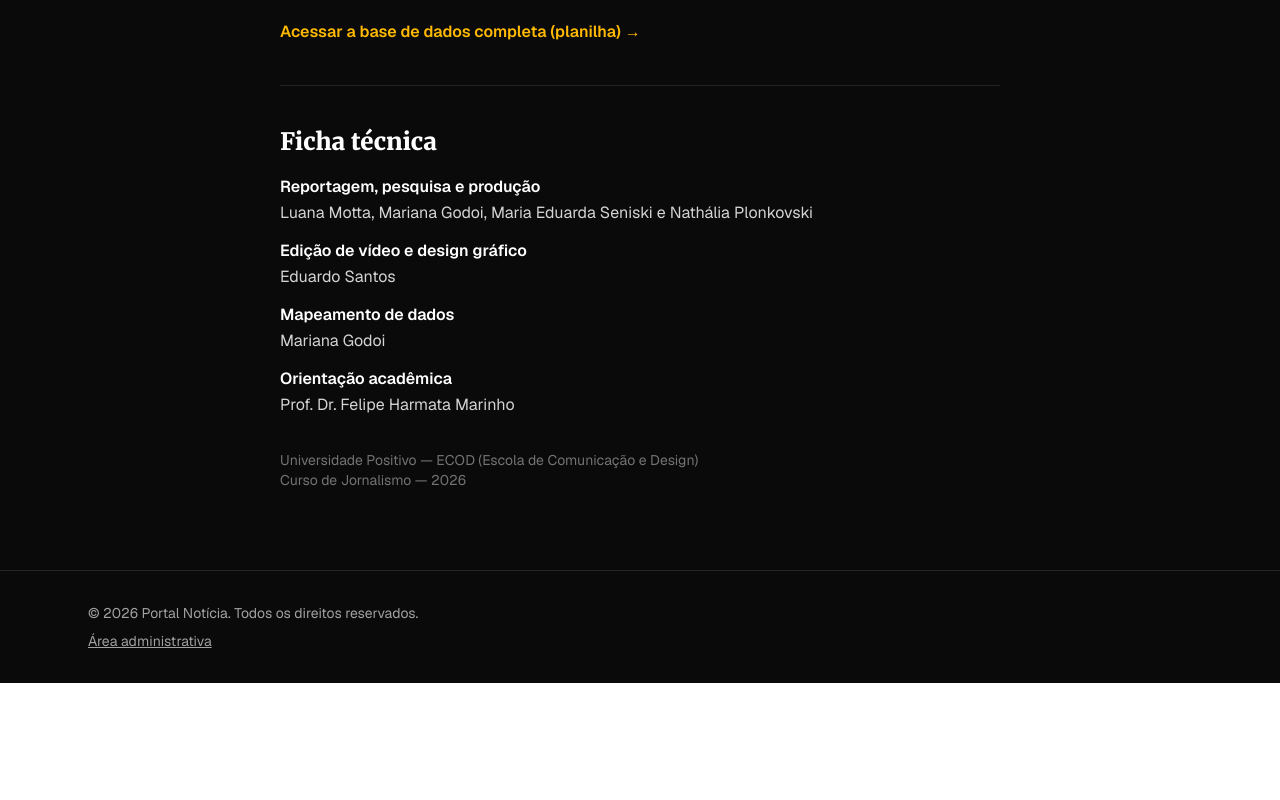
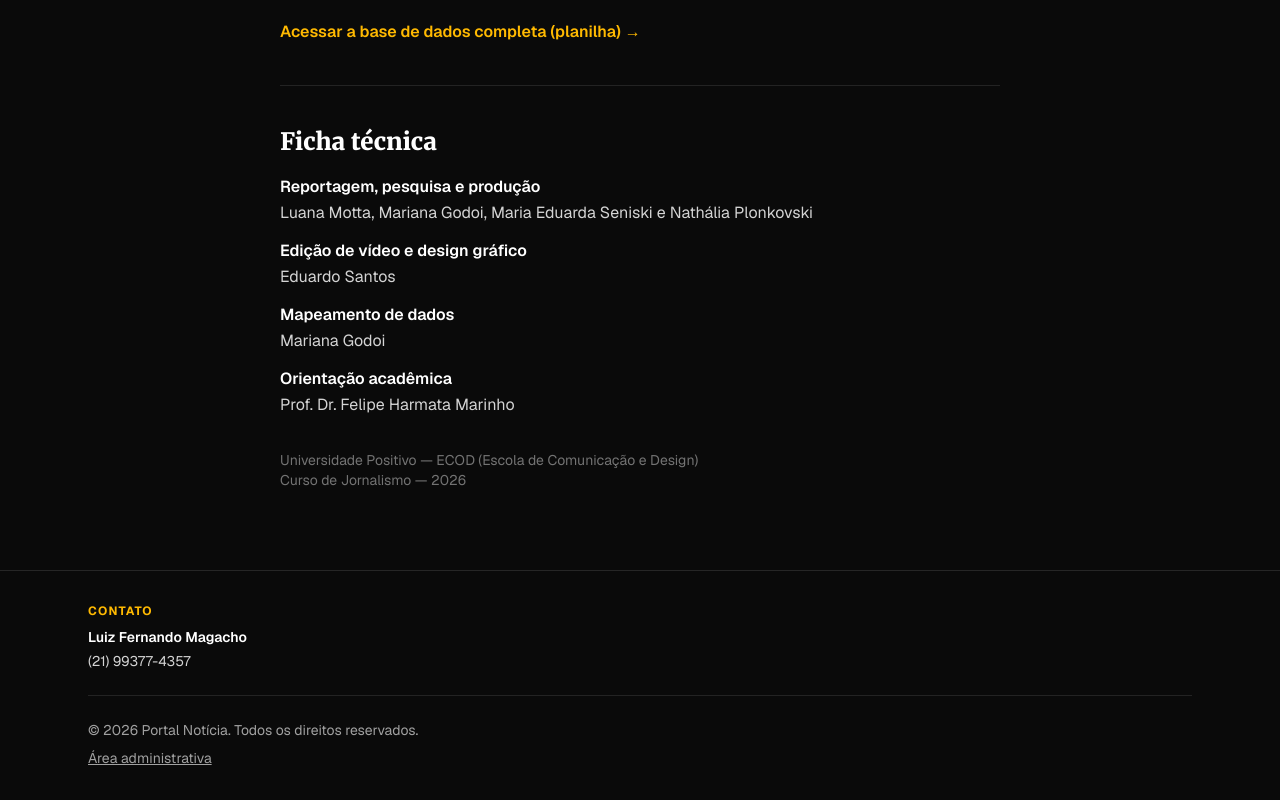
Before and after one commit to magacholuiz-dev/news-portal, a Next.js app: page /sobre in a window 1280 px wide. Shown: the part 637-1437 px from the top of the page. Before the commit the page ends 1320 px from the top, so only its background shows below. Built offline with nearby package versions, Linux system fonts and the light colour scheme.

Commit message:
Rodapé: nome e contato (WhatsApp) para quem quiser falar com o autor
Co-Authored-By: Claude Sonnet 5.5 <noreply@anthropic.com>

```diff
--- a/src/app/(public)/layout.tsx
+++ b/src/app/(public)/layout.tsx
@@ -39,6 +39,22 @@ export default function PublicLayout({
       <main className="flex-1">{children}</main>
       <footer className="border-t border-neutral-800 bg-neutral-950">
         <div className="mx-auto max-w-6xl px-4 py-8 text-sm text-neutral-400 sm:px-6">
+          <div className="mb-6 border-b border-white/10 pb-6">
+            <p className="text-xs font-bold tracking-widest text-amber-400 uppercase">
+              Contato
+            </p>
+            <p className="mt-2 font-semibold text-white">
+              Luiz Fernando Magacho
+            </p>
+            <a
+              href="https://wa.me/5521993774357"
+              target="_blank"
+              rel="noopener noreferrer"
+              className="mt-1 inline-block text-neutral-300 hover:text-amber-400"
+            >
+              (21) 99377-4357
+            </a>
+          </div>
           <p>
             &copy; {new Date().getFullYear()} Portal Notícia. Todos os
             direitos reservados.
```
